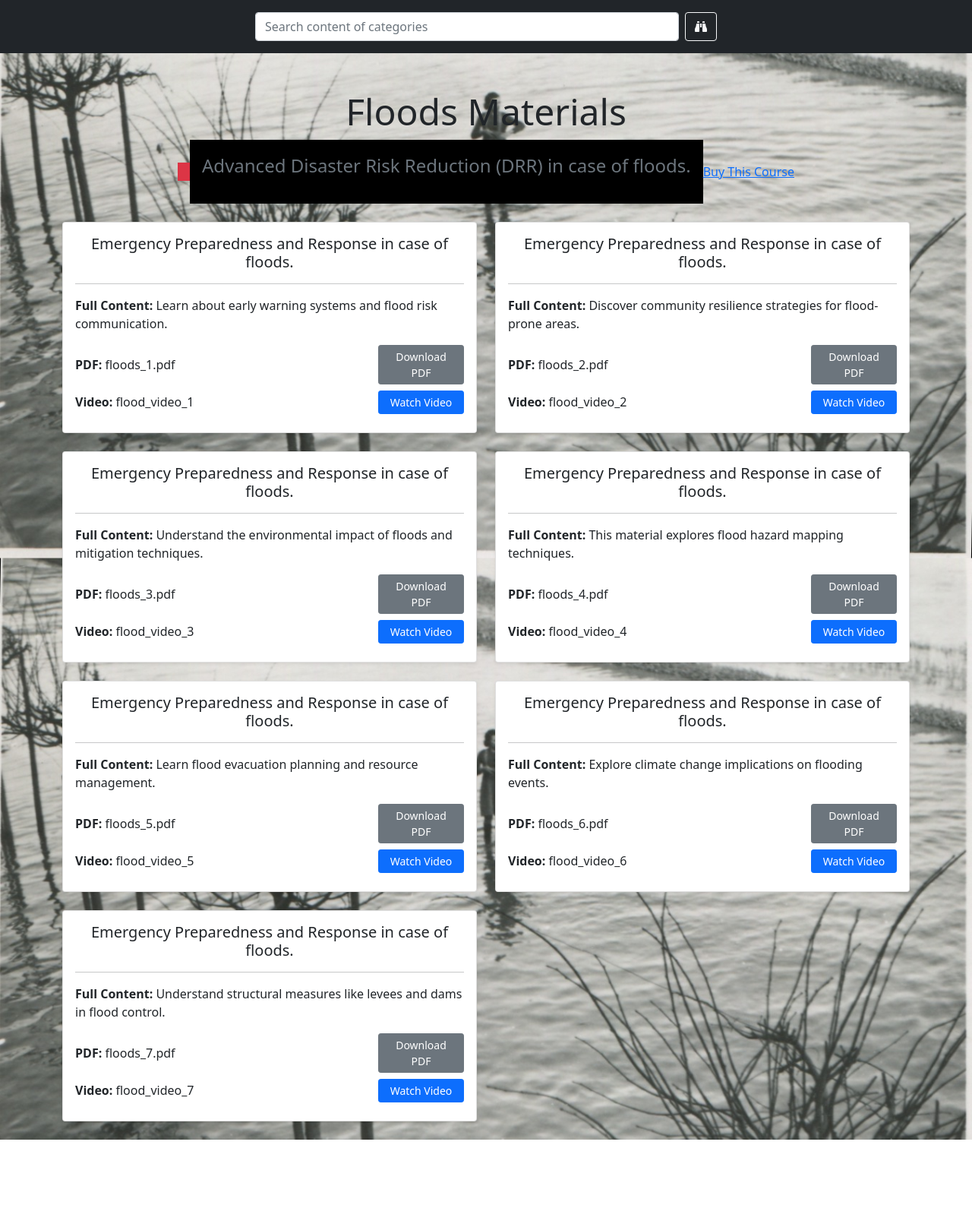
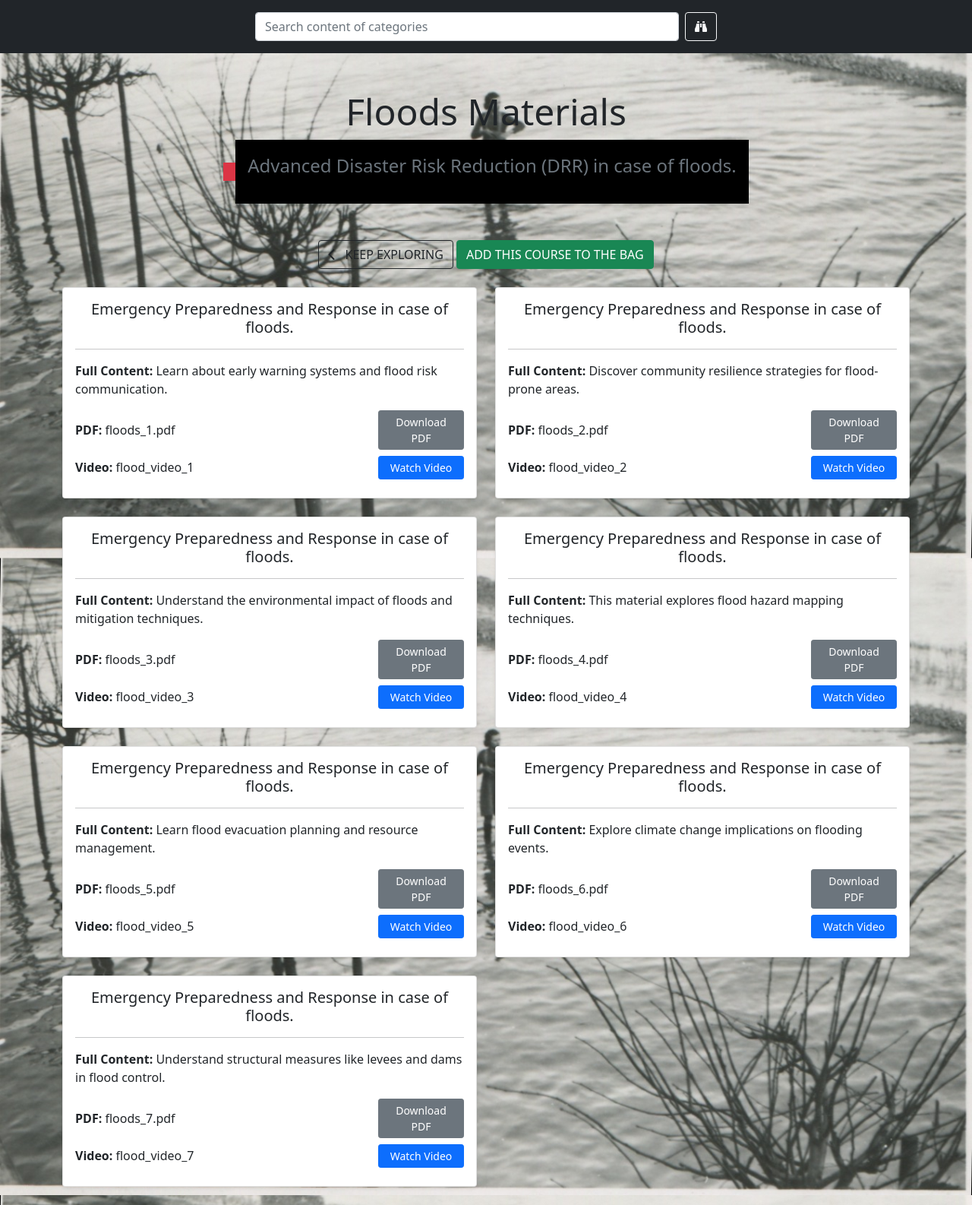
Before and after one commit to VladaAlek/pp-commerce-261124, a Django app: page /categories/1/ in a window 1280 px wide. Shown: the part 104-1690 px from the top of the page at 76% size. Before the commit the page ends 1604 px from the top, so only its background shows below. Run offline with Django 3.2, Linux system fonts and the light colour scheme; data comes from the database, SQL or seed files in the repository; both versions use the stored data as it was after the commit; some libraries are stand-ins or nearby versions.

Commit message:
add add_bag view and add to bag botton/navigation button in material.html

```diff
--- a/bag/urls.py
+++ b/bag/urls.py
@@ -3,5 +3,6 @@ from django.urls import path
 from . import views
 
 urlpatterns = [
-    path('', views.view_bag, name='view_bag')
+    path('', views.view_bag, name='view_bag'),
+    path('add_to_bag/<int:item_id>/', views.add_to_bag, name='add_to_bag'),
 ]
--- a/products/templates/products/material.html
+++ b/products/templates/products/material.html
@@ -8,18 +8,34 @@
         <div class="text-center flex-row head-section">
             <div class="bg-danger">
                 {% if category.logo %}
-                <img src="{{ category.logo.url }}" alt="{{ category.name }} Logo" class="img-fluid ms-3" style="max-height: 30px;">
+                <img src="{{ category.logo.url }}" alt="{{ category.name }} Logo" class="img-fluid ms-3"
+                    style="max-height: 30px;">
                 {% else %}
-                <img src="{% static 'images/default-logo.svg' %}" alt="Default Logo" class="img-fluid ms-3" style="max-height: 30px;">
+                <img src="{% static 'images/default-logo.svg' %}" alt="Default Logo" class="img-fluid ms-3"
+                    style="max-height: 30px;">
                 {% endif %}
             </div>
             <div id="materials-subtitle-field">
                 <p class="lead text-muted text-white p-3 fs-4">{{ category.short_description }}</p>
             </div>
-            <div>
-                <a href="">Buy This Course</a>
+        </div>
+        <!---->
+        <form class="form" action="{% url 'add_to_bag' category.id %}" method="POST">
+            {% csrf_token %}
+            <div class="row">
+                <div class="col-12">
+                    <a href="{% url 'categories' %}" class="btn btn-outline-dark mt-5">
+                        <span class="me-2">
+                            <i class="fas fa-chevron-left"></i>
+                        </span>
+                        <span class="text-uppercase">Keep Exploring</span>
+                    </a>
+                    <input type="submit" class="btn btn-success text-uppercase mt-5" value="Add This Course to the Bag">
+                </div>
+                <input type="hidden" name="redirect_url" value="{{ request.path }}">
             </div>
-        </div>
+        </form>
+        <!---->
     </div>
     <div class="row">
         {% for material in materials %}
```
Also changed, not shown: bag/views.py (+16 -1 lines), db.sqlite3.
